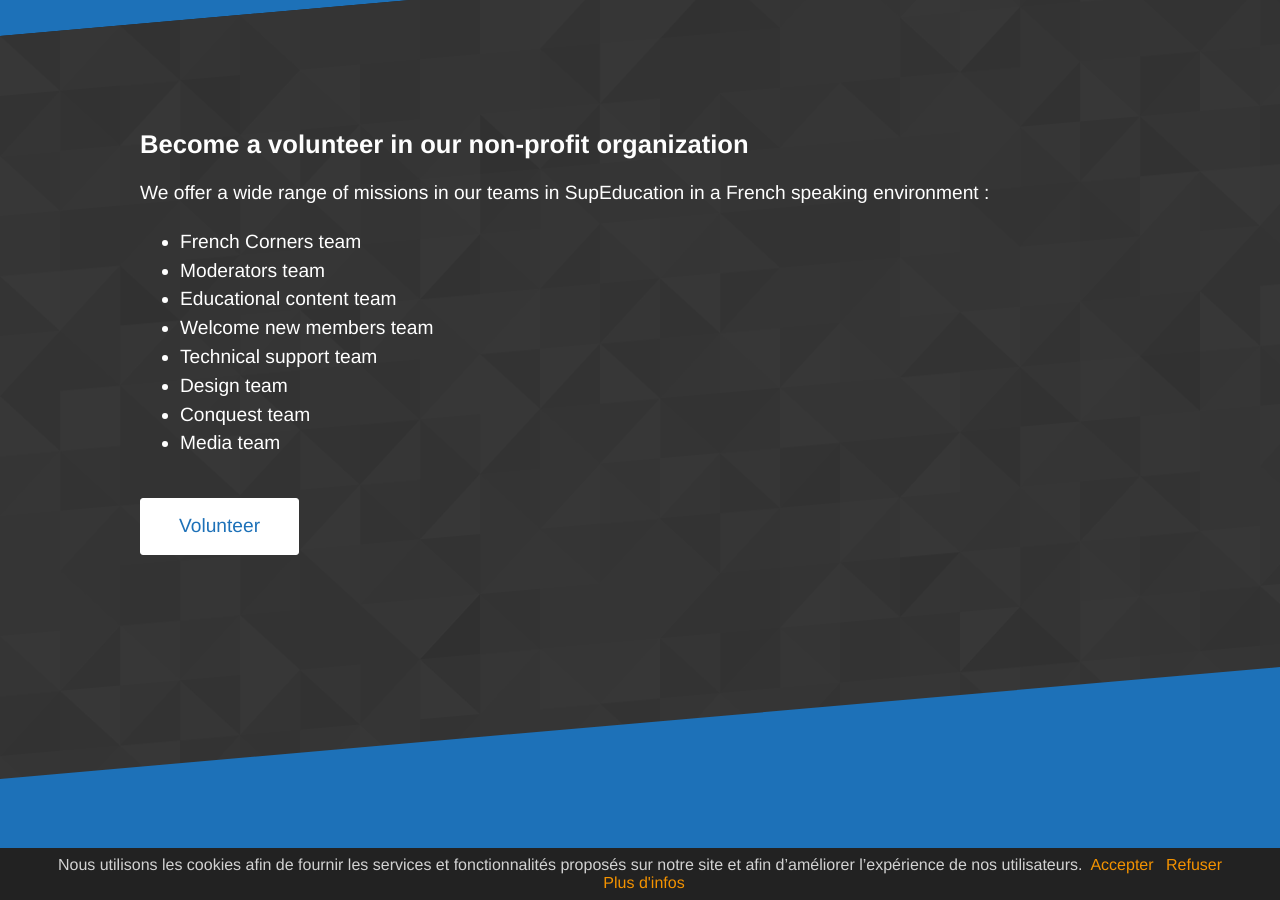
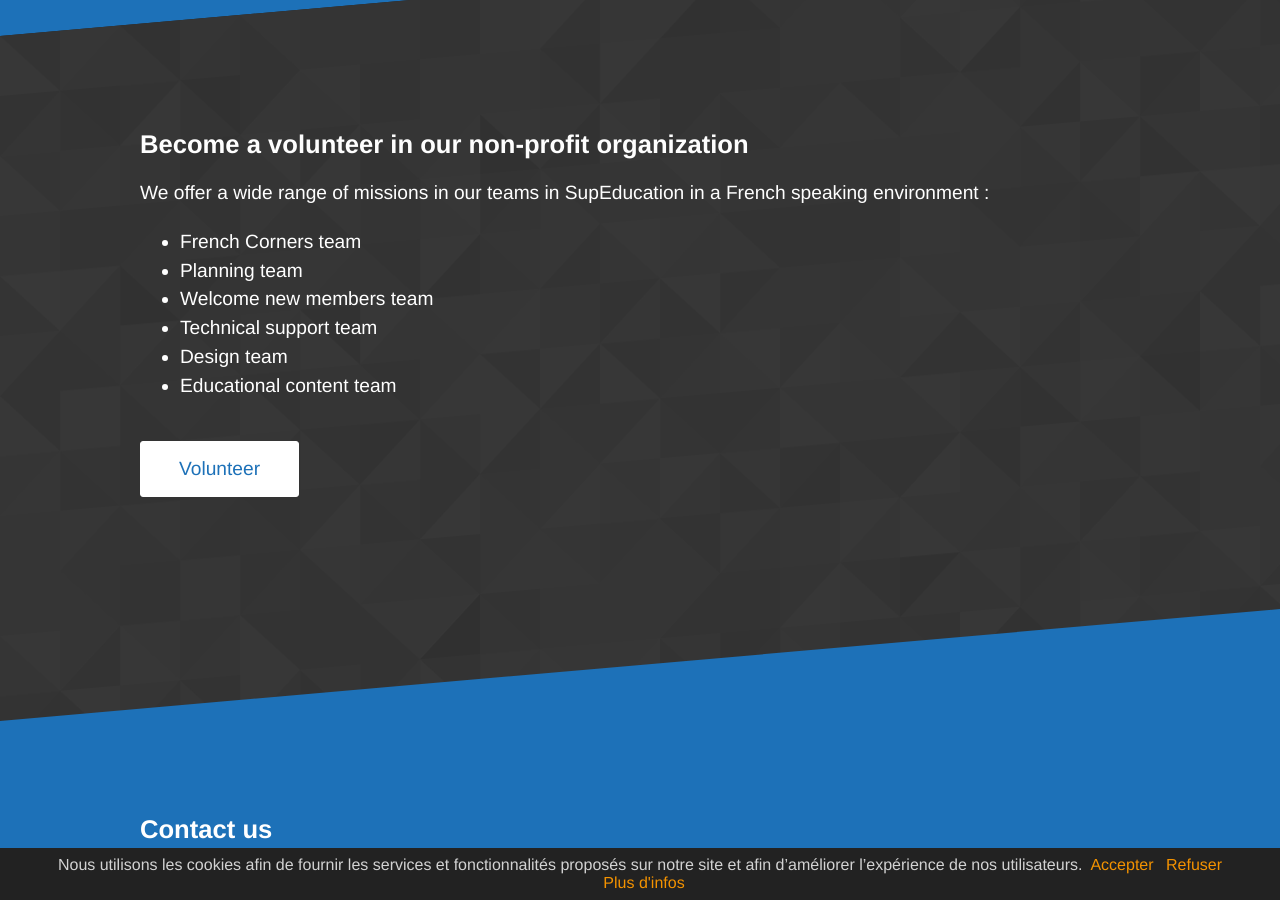
Before and after one commit to romain-kerdigital/supeducation.org, a Jekyll site: the page built from index.html, in a window 1280 px wide and 900 px high, scrolled down 2141 px. Built offline with Jekyll 4.4.1, drawn with Linux system fonts in a browser that asks for light colours.

Commit message:
Updated 'index.html' via CloudCannon

```diff
--- a/index.html
+++ b/index.html
@@ -74,13 +74,11 @@
 			  <li>Equipe Conquête</li>
 			  <li>Equipe Médias</li>-->
 			  <li>French Corners team</li>
-			  <li>Moderators team</li>
-			  <li>Educational content team</li>
+			  <li>Planning team</li>
 			  <li>Welcome new members team</li>
 			  <li>Technical support team</li>
 			  <li>Design team</li>
-			  <li>Conquest team</li>
-			  <li>Media team</li>
+			  <li>Educational content team</li>
 			</ul>
 			<p><a class="button alt" href="{{ site.baseurl }}/volunteer/">Volunteer</a></p>
 	</div>
```
